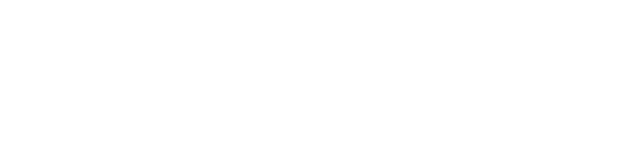
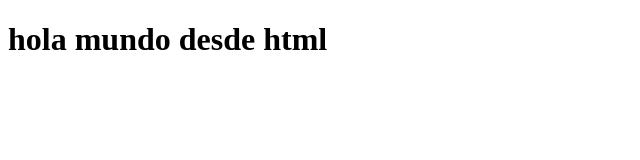
Before and after one commit to bvadrianxxx-sys/proy_escalante_git_2026, a plain HTML site: page index.html in a window 1280 px wide. Shown: the whole page, without its empty margins (0-640 px from the left). Drawn offline with Linux system fonts and the light colour scheme.

Commit message:
agragamos h1

```diff
--- a/index.html
+++ b/index.html
@@ -8,6 +8,6 @@
     <script src="app.js"></script>
 </head>
 <body>
-
+    <h1>hola mundo desde html</h1>
 </body>
 </html>
```
Also changed, not shown: commits.txt (added).
